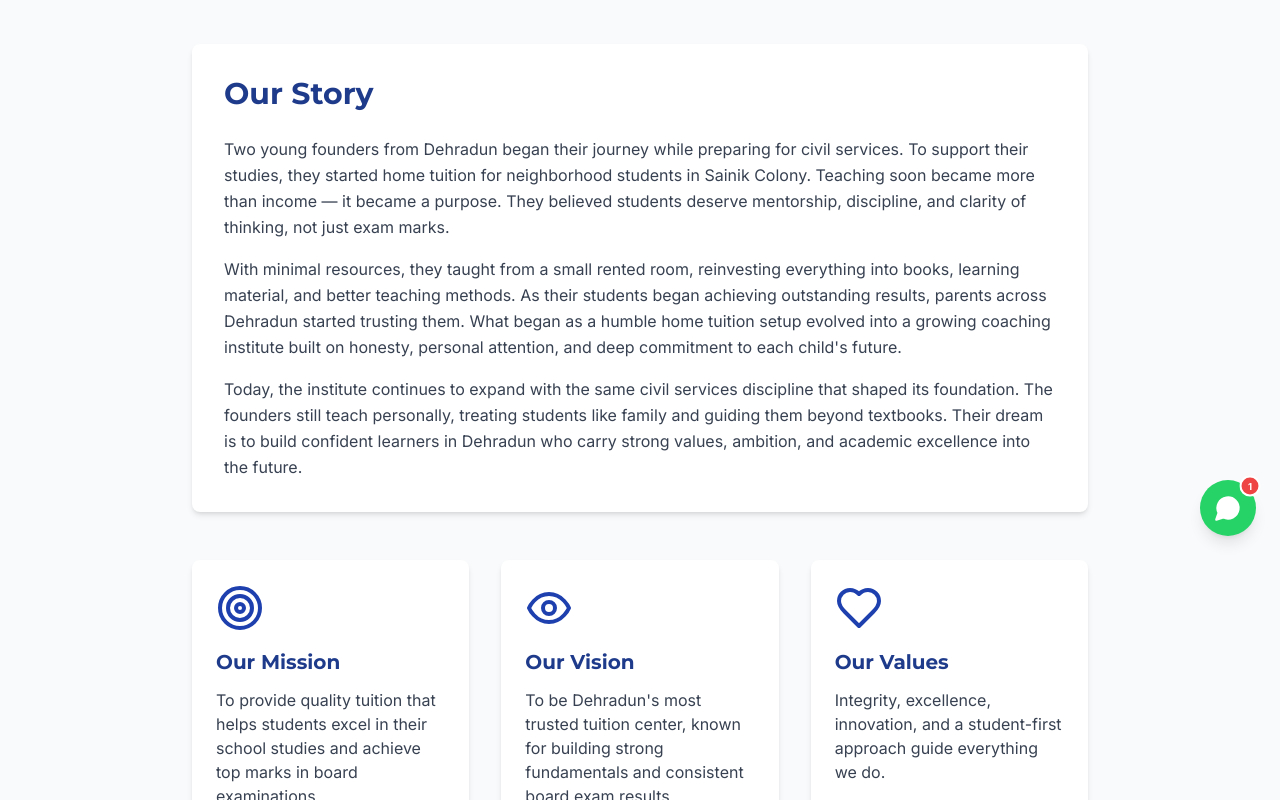
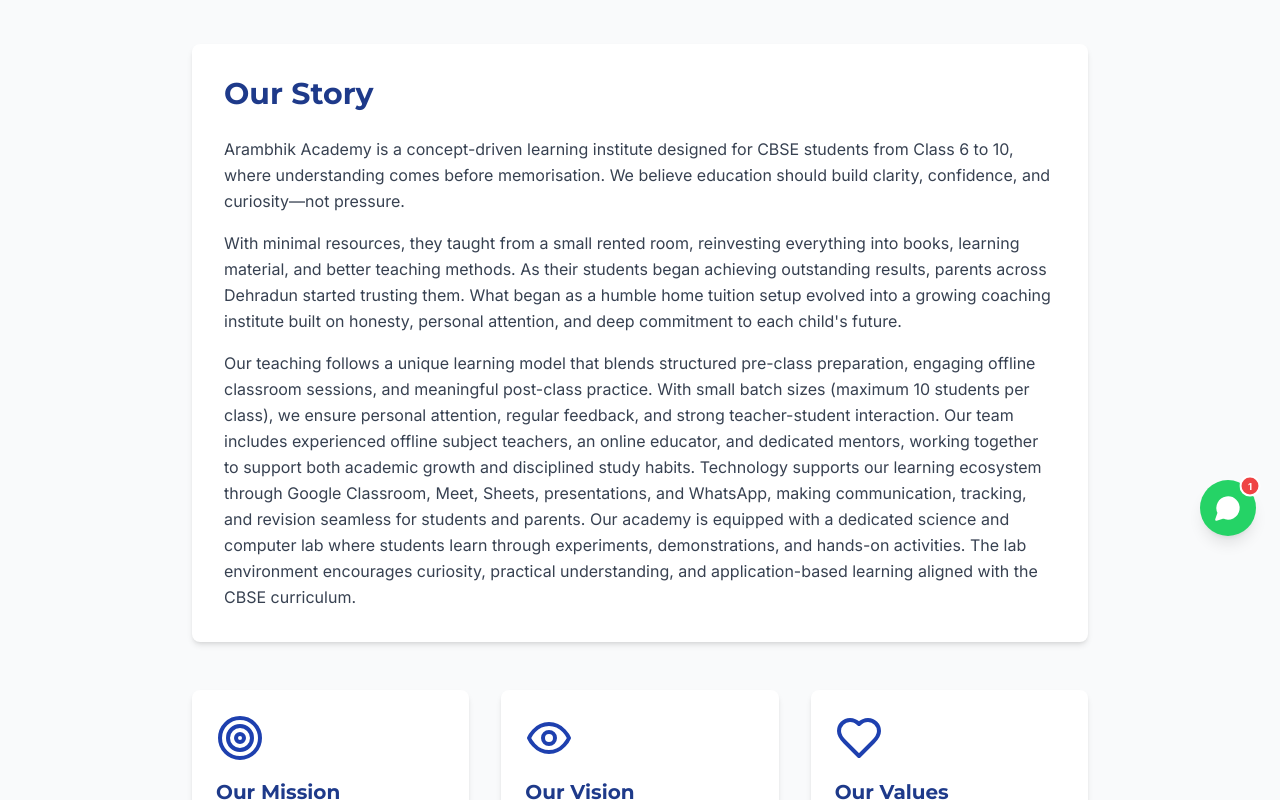
Before and after one commit to k-e-r-n-e-l-dotcom/Arambhik, a React (Vite) app: page /about in a window 1280 px wide. Shown: the part 240-1040 px from the top of the page. Built offline with nearby package versions, Linux system fonts and the light colour scheme; no server answers.

Commit message:
Updated About.tsx

```diff
--- a/src/pages/About.tsx
+++ b/src/pages/About.tsx
@@ -26,13 +26,17 @@ export const About = () => {
           >
             <h2 className="text-3xl font-bold text-blue-900 mb-6">Our Story</h2>
             <p className="text-gray-700 mb-4 leading-relaxed">
-              Two young founders from Dehradun began their journey while preparing for civil services. To support their studies, they started home tuition for neighborhood students in Sainik Colony. Teaching soon became more than income — it became a purpose. They believed students deserve mentorship, discipline, and clarity of thinking, not just exam marks.
+             Arambhik Academy is a concept-driven learning institute designed for CBSE students from Class 6 to 10, where understanding comes before memorisation. We believe education should build clarity, confidence, and curiosity—not pressure.
             </p>
             <p className="text-gray-700 mb-4 leading-relaxed">
               With minimal resources, they taught from a small rented room, reinvesting everything into books, learning material, and better teaching methods. As their students began achieving outstanding results, parents across Dehradun started trusting them. What began as a humble home tuition setup evolved into a growing coaching institute built on honesty, personal attention, and deep commitment to each child's future.
             </p>
             <p className="text-gray-700 leading-relaxed">
-              Today, the institute continues to expand with the same civil services discipline that shaped its foundation. The founders still teach personally, treating students like family and guiding them beyond textbooks. Their dream is to build confident learners in Dehradun who carry strong values, ambition, and academic excellence into the future.
+             Our teaching follows a unique learning model that blends structured pre-class preparation, engaging offline classroom sessions, and meaningful post-class practice. With small batch sizes (maximum 10 students per class), we ensure personal attention, regular feedback, and strong teacher-student interaction. Our team includes experienced offline subject teachers, an online educator, and dedicated mentors, working together to support both academic growth and disciplined study habits.
+
+Technology supports our learning ecosystem through Google Classroom, Meet, Sheets, presentations, and WhatsApp, making communication, tracking, and revision seamless for students and parents.
+
+Our academy is equipped with a dedicated science and computer lab where students learn through experiments, demonstrations, and hands-on activities. The lab environment encourages curiosity, practical understanding, and application-based learning aligned with the CBSE curriculum.
             </p>
           </motion.div>
 
@@ -46,7 +50,7 @@ export const About = () => {
               <Target className="h-12 w-12 text-blue-800 mb-4" />
               <h3 className="text-xl font-bold text-blue-900 mb-3">Our Mission</h3>
               <p className="text-gray-700">
-                To provide quality tuition that helps students excel in their school studies and achieve top marks in board examinations.
+                At Arambhik Academy, we don’t just prepare students for exams—we help them think scientifically, learn independently, and grow confidently. Every concept is taught with purpose, every student is guided with care, and every step of learning begins with a strong foundation.
               </p>
             </motion.div>
 
```
